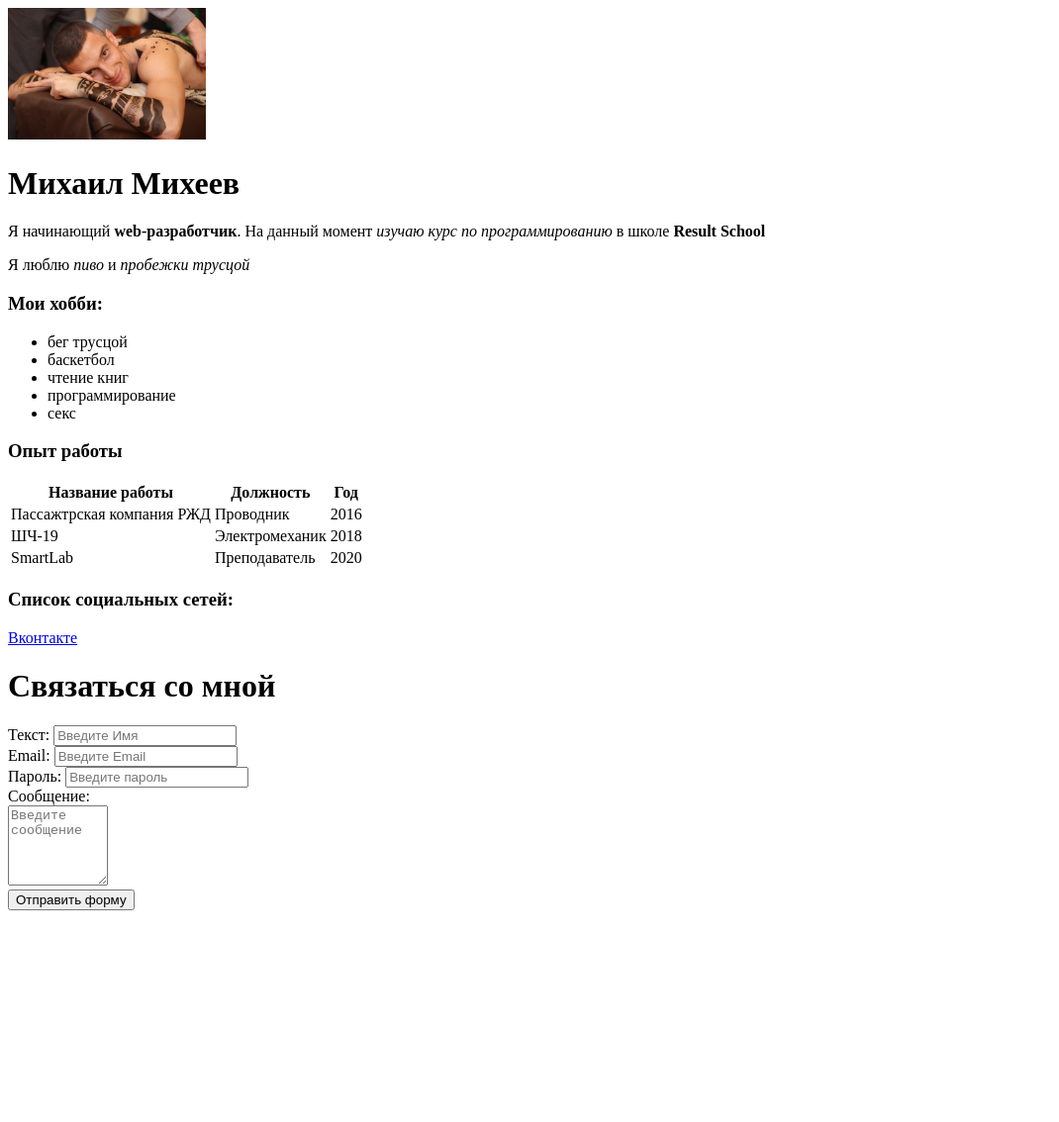
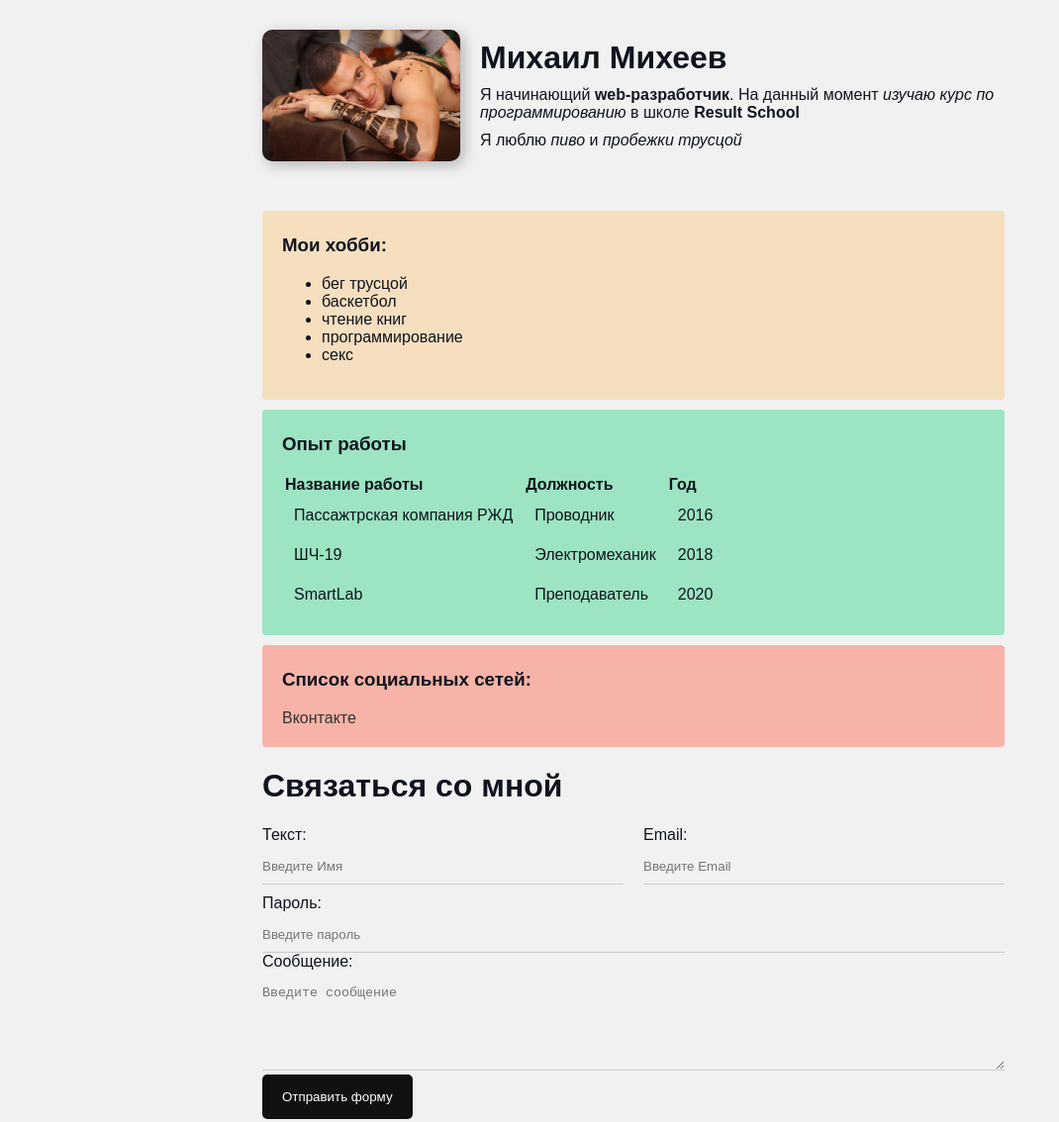
Before and after one commit to Mimiheev/resume, a plain HTML site: page index.html in a window 1280 px wide. Shown: the whole page at 99% size, without its empty margins (0-1070 px from the left). Before the commit the page ends 928 px from the top, so only its background shows below. Drawn offline with Linux system fonts and the light colour scheme.

Commit message:
Add styles

```diff
--- a/index.html
+++ b/index.html
@@ -6,18 +6,26 @@
     <meta name="viewport" content="width=device-width, initial-scale=1.0">
     <meta name="description" content="Это сайт - резюме Михаила Михеева">
     <meta name="keywords" content="Mikheev, cv, resume">
+    <link rel="stylesheet" href="./style.css">
     <title>Resume</title>
 </head>
 <body>
 
-    <img src="avatar.jpg" width="200" alt="Михаил Михеев">
+    <div class="container">
 
+        <div class="head-resume">
+            <img class="avatar" src="avatar.jpg" width="200"  alt="Михаил Михеев">
+
+            <div class="content-head">
                 <h1>Михаил Михеев</h1>
 
                 <p>Я начинающий <strong>web-разработчик</strong>. На данный момент <em>изучаю курс по программированию</em> в школе <strong>Result School</strong></p>
 
                 <p>Я люблю <em>пиво</em> и <em>пробежки трусцой</em></p>
+            </div>
+        </div>
 
+        <div class="Card color-1">
             <h3>Мои хобби:</h3>
 
             <ul>
@@ -27,7 +35,9 @@
                 <li>программирование</li>
                 <li>секс</li>
             </ul>
+        </div>
 
+        <div class="Card color-2">
             <h3>Опыт работы</h3>
 
             <table>
@@ -56,40 +66,48 @@
                     </tr>
                 </tbody>
             </table>
+        </div>
 
+
+        <div class="Card color-3">
             <h3>Список социальных сетей:</h3>
 
-    <a href="https://vk.com/mishamikheev" target="_blanck">Вконтакте</a>
+            <a href="https://vk.com/mishamikheev" class="a" target="_blanck">Вконтакте</a>
+        </div>
+
+
+        <form class="form">
 
             <h1>Связаться со мной</h1>
 
-    <form>
+            <div class="form-row">
 
-        <div>
+                <div class="form-group">
                     <label for="text">Текст:</label>
                     <input type="text" id="text" placeholder="Введите Имя">
                 </div>
 
-        <div>
+                <div class="form-group">
                     <label for="email">Email:</label>
                     <input type="email" id="email" placeholder="Введите Email">
                 </div>
+            </div>
 
-        <div>
+            <div class="form-group">
                 <label for="password">Пароль:</label>
                 <input type="password" id="password" placeholder="Введите пароль">
             </div>
 
-        <div>
+            <div class="form-group">
                 <label for="message">Сообщение:</label>
                 <br>
                 <textarea id="message" cols="10" rows="5" placeholder="Введите сообщение"></textarea>
             </div>
 
-        <input type="submit" value="Отправить форму">
+            <input type="submit" class="btn" value="Отправить форму">
 
         </form>
 
-
+    </div>
 </body>
 </html>
--- /dev/null
+++ b/style.css
@@ -0,0 +1,159 @@
+@import url('https://fonts.googleapis.com/css2?family=Roboto&display=swap');
+
+body {
+    font-size: 16px;
+    font-family: 'Robot', sans-serif;
+    font-weight: 20px;
+    color: #0f141e;
+    background: #f1f1f1;
+}
+
+.container {
+    max-width: 750px;
+    margin: auto;
+}
+
+.avatar {
+    box-shadow: 4px 4px 14px rgba(0, 0, 0, 0.25);
+    border-radius: 10px;
+}
+
+
+
+.Card {
+    border: 5px none #fff;
+    border-radius: 4px;
+    padding: 5px;
+    margin-bottom: 10px;
+    padding-left: 20px;
+    padding-bottom: 20px;
+    box-sizing: border-box;
+}
+
+.color-1 {
+    background-color: rgb(245, 223, 191);
+}
+
+.color-2 {
+    background-color: rgb(156, 228, 194);
+    width: 100%;
+}
+
+.color-2 table {
+    text-align: left;
+}
+
+.color-3 {
+    background-color: rgb(247, 179, 167);
+}
+
+.btn {
+    background: #111;
+    padding: 15px 20px;
+    border: none;
+    color: #fff;
+    cursor: pointer;
+    border-radius: 5px;
+    font-family: inherit;
+
+}
+
+.btn:hover {
+    color: red;
+    opacity: 0.8;
+}
+
+.a {
+    color: #333;
+    text-decoration: none;
+}
+
+.a:hover {
+    color: yellow;
+}
+
+.color-2 table thead tr th {
+    padding-right: 10px;
+}
+
+.color-2 table tbody tr td {
+    padding: 10px 10px;
+}
+
+.color-2 table tbody tr:nth-child(odd) {
+    background-color: rgb(200 225 233 1);
+}
+
+.head-resume {
+    display: flex;
+    flex-wrap: nowrap;
+    box-sizing: border-box;
+    margin-bottom: 50px;
+    margin-top: 30px;
+}
+
+.content-head {
+    margin-left: 10px;
+    margin-top: 10px;
+}
+
+.head-resume h1 {
+    margin: 0px 0px  10px 10px;
+}
+
+.head-resume p {
+    margin: 10px;
+}
+
+.form h2 {
+    text-align: center;
+}
+
+.form-row {
+    margin-bottom: 10px;
+    display: flex;
+}
+
+.form-row .form-group {
+    /* display: inline-block; */
+    margin-right: 20px;
+    width: 50%;
+    /* width: calc(50% - 20px); */
+}
+
+.form-row .form-group:last-child {
+    margin-right: 0;
+}
+
+.form-group lable {
+    display: block;
+    font-size: 14px;
+}
+
+.form-group input,
+.form-group textarea {
+    width: 100%;
+    box-sizing: border-box;
+    border: none;
+    background-color: transparent;
+    border-bottom: 1px solid #ccc;
+    padding: 15px 0 10px;
+    outline: none;
+}
+
+@media (max-width: 650px) {
+    .head-resume {
+        display: block;
+        text-align: center;
+    }
+
+    .form-row {
+        display: block;
+    }
+
+    .form-row .form-group {
+        width: 100%;
+        margin-right: 0;
+        margin-bottom: 10px;
+    }
+}
```
Lines whose indentation alone changed are shown as unchanged.
